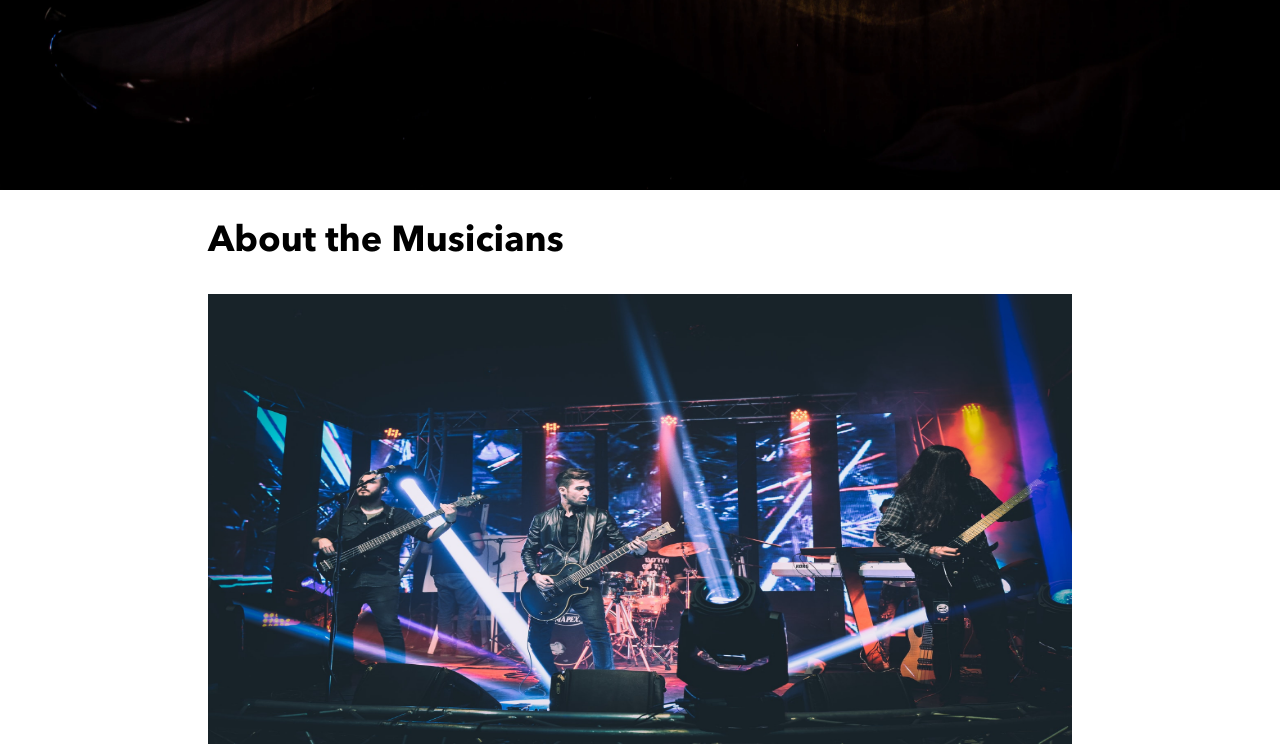
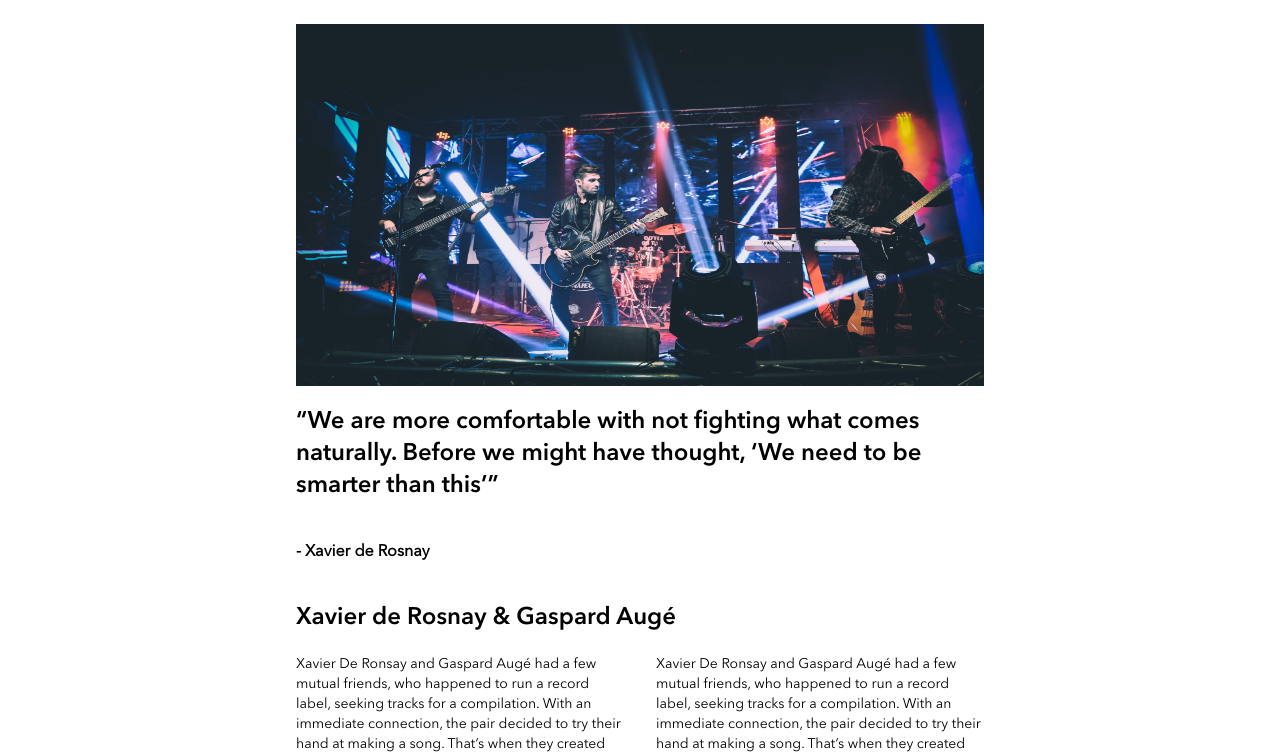
Before and after one commit to drninasu/Noble-Inasu-Bandsite-1, a plain HTML site: page sprint-one/index.html in a window 1280 px wide. Shown: the part 560-1316 px from the top of the page. Drawn offline with Linux system fonts and the light colour scheme.

Commit message:
Final Commit Sprint X

```diff
--- a/sprint-one/styles/scss/_variables.scss
+++ b/sprint-one/styles/scss/_variables.scss
@@ -3,4 +3,4 @@ $silver: #AFAFAF;
 $mercury: #e1e1e1;
 $white:#ffffff;
 $tablet:768px;
-$desktop:1280px;
+$desktop:1440px;
```
Also changed, not shown: sprint-one/styles/css/main.css.
